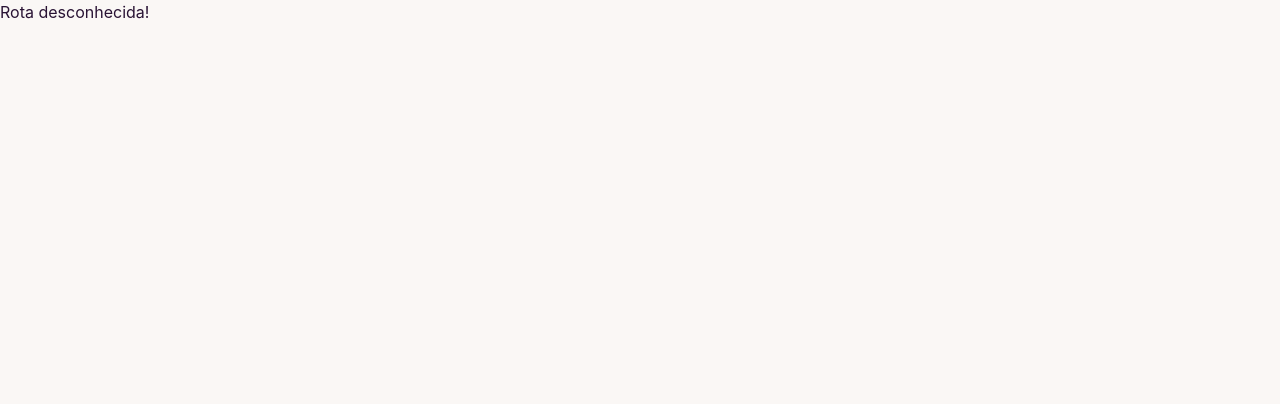
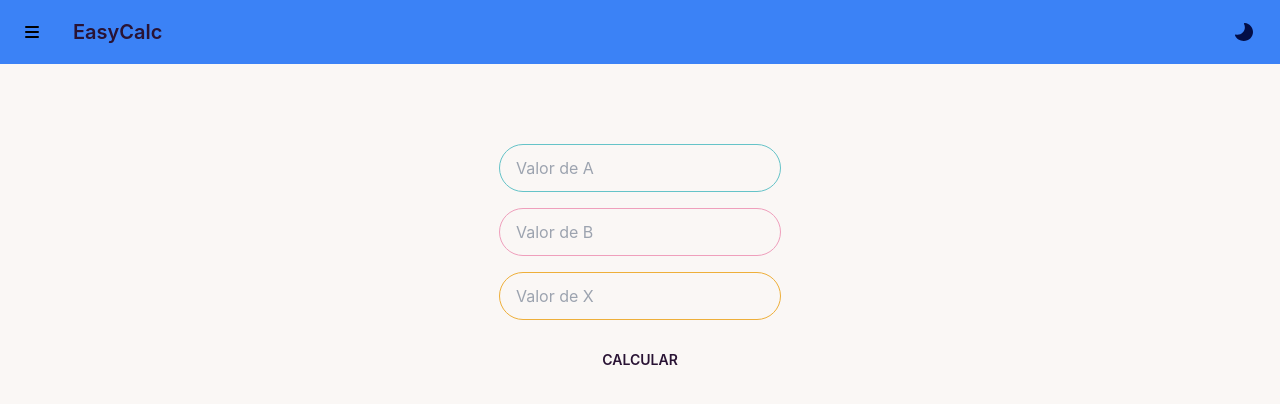
Before and after one commit to SamMotta/easyCalc, a React (Vite) app: page /funcoes/funcaoAfim in a window 1280 px wide. Before the commit this address had no page. Shown: the top 404 px of the page. Built offline with nearby package versions, Linux system fonts and the light colour scheme.

Commit message:
AffineFunction implemented; New routes + tweaks on the existing ones; Dark mode implemented; "Half" Implemented TemperatureConverter.

```diff
--- a/src/pages/Root.tsx
+++ b/src/pages/Root.tsx
@@ -3,7 +3,7 @@ import { useState } from "react"
 
 import Navbar from "../components/Navbar"
 
-import { getCurrentTheme, setTheme } from "./lib/themeChanger";
+import { getCurrentTheme, setTheme } from "../lib/themeChanger";
 
 const drawerTitles = "text-xl font-semibold"
 
@@ -30,24 +30,25 @@ function Root() {
         <ul className="menu p-4 w-80 bg-base-100 text-base-content">
           {/* Sidebar content below here */}
           <h1 className={drawerTitles}>Funções</h1>
-          <li><Link to="./functions/quadraticFunction">Função quadrática</Link></li>
-          <li><Link to="./functions/linearFunction">Função afim</Link></li>
+          <li><Link to="./funcao/funcaoQuadratica">Função quadrática</Link></li>
+          <li><Link to="./funcao/funcaoAfim">Função afim</Link></li>
 
           <h1 className={drawerTitles}>Movimento uniforme</h1>
-          <li><Link to="./">Função horárias dos espaços</Link></li>
+          <li><Link to="./fisica/funcaoHorariaEspaco">Função horária do espaço</Link></li>
 
           <h1 className={drawerTitles}>Movimento circular uniforme</h1>
-          <li><Link to="./">Aceleração Centrípetra</Link></li>
+          <li><Link to="./fisica/aceleracaoCentripetra">Aceleração Centrípetra</Link></li>
 
           <h1 className={drawerTitles}>Movimento uniforme variado</h1>
-          <li><Link to="./">Função horárias dos espaços</Link></li>
+          <li><Link to="./fisica/funcaoHorariaVel">Função horária da velocidade</Link></li>
 
           <h1 className={drawerTitles}>Outros</h1>
-          <li><Link to="./">Conversão para binário</Link></li>
-          <li><Link to="./">Regra de Três</Link></li>
-          <li><Link to="./">Juros Simples</Link></li>
+          <li><Link to="./outro/conversaoBinario">Conversão para binário</Link></li>
+          <li><Link to="./outro/RegraTres">Regra de Três</Link></li>
+          <li><Link to="./financeira/JurosSimples">Juros Simples</Link></li>
+          <li><Link to="./financeira/JurosCompostos">Juros Compostos</Link></li>
           <li><Link to="./">Porcentagem</Link></li>
-          <li><Link to="./">Temperatura</Link></li>
+          <li><Link to="./fisica/temperatura">Temperatura</Link></li>
 
         </ul>
       </ul>
--- /dev/null
+++ b/src/pages/functions/AffineFunction.tsx
@@ -0,0 +1,58 @@
+import { useState } from "react";
+import { SubmitHandler, useForm } from "react-hook-form"
+
+/* Linear Function
+
+f(x) = a.x + b
+
+a is a float number and different from 0 and b is 0.
+
+a: float.
+a != 0.
+
+b = 0.
+*/
+
+type Inputs = {
+    valueA: number;
+    valueB: number;
+    valueX: number;
+}
+
+type Result = {
+    valueX: number;
+    functionValue: number;
+}
+
+function AffineFunction() {
+    const { register, handleSubmit } = useForm<Inputs>()
+    const [result, setResult] = useState<Result | null>(null)
+
+    const calculate: SubmitHandler<Inputs> = (data): void => {
+        const { valueA: a, valueB: b, valueX: x } = data;
+
+        /* f(x) = a.x + b */
+        const functionValue = a * x + b;
+        setResult({ valueX: x, functionValue })
+    }
+
+    return (
+        <div className="flex flex-row justify-evenly space-x-reverse space-x-12 pt-16">
+            <form onSubmit={handleSubmit(calculate)} className="flex flex-col justify-between space-y-4">
+                <input {...register("valueA", { required: true, valueAsNumber: true })} autoComplete="off" type="number" placeholder="Valor de A" className="input input-bordered input-primary w-full max-w-xs" />
+                <input {...register("valueB", { required: true, valueAsNumber: true })} autoComplete="off" type="number" placeholder="Valor de B" className="input input-bordered input-secondary w-full max-w-xs" />
+                <input {...register("valueX", { required: true, valueAsNumber: true })} autoComplete="off" type="number" placeholder="Valor de X" className="input input-bordered input-accent w-full max-w-xs" />
+                <button type="submit" className="btn btn-ghost">Calcular</button>
+            </form>
+
+            {result == null
+                ? null
+                : <div className="flex flex-col justify-center max-w-sm">
+                    <label htmlFor="resultDelta" className="text-xl">f({result.valueX}) é igual a {result.functionValue}</label>
+                </div>
+            }
+        </div>
+    )
+}
+
+export default AffineFunction;
--- a/src/pages/functions/LinearFunction.tsx
+++ /dev/null
@@ -1,10 +0,0 @@
-
-
-// To implement!
-function LinearFunction() {
-    return (
-        <h1>Função linear</h1>
-    )
-}
-
-export default LinearFunction;
--- a/src/pages/functions/QuadraticFunction.tsx
+++ b/src/pages/functions/QuadraticFunction.tsx
@@ -20,7 +20,7 @@ function QuadraticFunction() {
     const [result, setResults] = useState<Result | null>(null)
 
     // Calculation almost complete. More tests needed!
-    const calculate: SubmitHandler<Inputs> = (data) => {
+    const calculate: SubmitHandler<Inputs> = (data): void =>  {
         /* Formula
         delta = b² - 4ac
 
@@ -76,11 +76,11 @@ function QuadraticFunction() {
     }
 
     return (
-        <div className="flex flex-row justify-evenly space-x-reverse space-x-12  pt-16">
+        <div className="flex flex-row justify-evenly space-x-reverse space-x-12 pt-16">
             <form onSubmit={handleSubmit(calculate)} className="flex flex-col justify-between space-y-4">
-                <input {...register("valueA", { required: true, valueAsNumber: true })} type="number" placeholder="Valor de A" className="input input-bordered input-primary w-full max-w-xs" />
-                <input {...register("valueB", { required: true, valueAsNumber: true })} type="number" placeholder="Valor de B" className="input input-bordered input-secondary w-full max-w-xs" />
-                <input {...register("valueC", { required: true, valueAsNumber: true })} type="number" placeholder="Valor de C" className="input input-bordered input-accent w-full max-w-xs" />
+                <input {...register("valueA", { required: true, valueAsNumber: true })} autoComplete="off" type="number" placeholder="Valor de A" className="input input-bordered input-primary w-full max-w-xs" />
+                <input {...register("valueB", { required: true, valueAsNumber: true })} autoComplete="off" type="number" placeholder="Valor de B" className="input input-bordered input-secondary w-full max-w-xs" />
+                <input {...register("valueC", { required: true, valueAsNumber: true })} autoComplete="off" type="number" placeholder="Valor de C" className="input input-bordered input-accent w-full max-w-xs" />
                 <button type="submit" className="btn btn-ghost">Calcular</button>
             </form>
 
--- /dev/null
+++ b/src/pages/other/TemperatureConverter.tsx
@@ -0,0 +1,32 @@
+import { SubmitHandler, useForm } from "react-hook-form"
+import { useState } from "react"
+
+type Inputs = {
+    tempValue: number;
+}
+
+type Result = {
+    celsius?: number;
+    fahrenheit?: number;
+    kelvin?: number;
+};
+
+function TemperatureConverter() {
+    const { handleSubmit, register } = useForm<Inputs>()
+    const [result, setResult] = useState<Result>()
+
+    const calculate: SubmitHandler<Inputs> = (data): void => {
+        const { tempValue: temp } = data
+
+        // Do the calculations
+
+    }
+
+    return (
+        <div>
+            Temperatura
+        </div>
+    )
+}
+
+export default TemperatureConverter;
```
Also changed, not shown: src/main.tsx (+10 -5 lines), src/lib/themeChanger.ts (renamed from src/pages/lib/themeChanger.ts).
